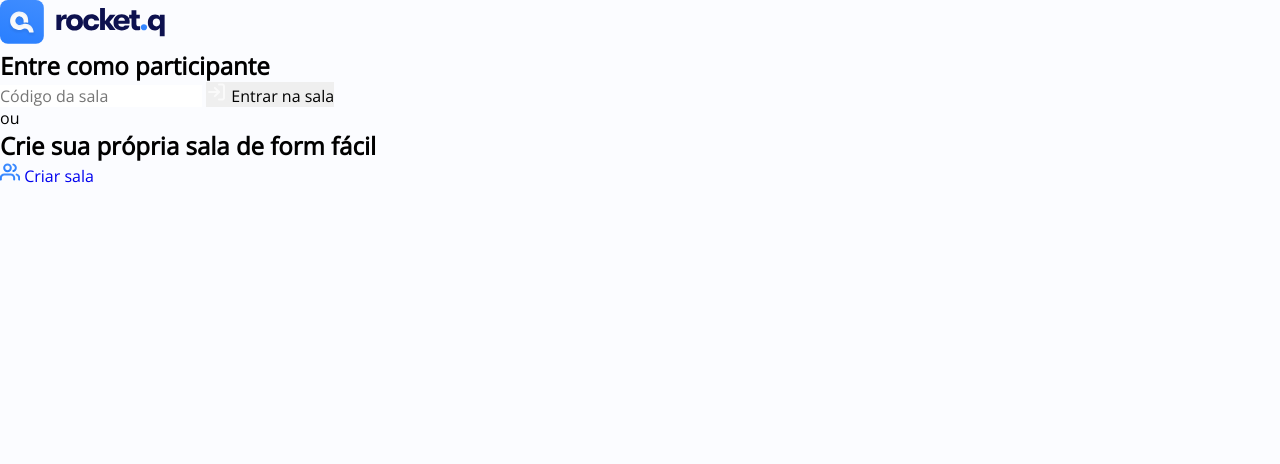
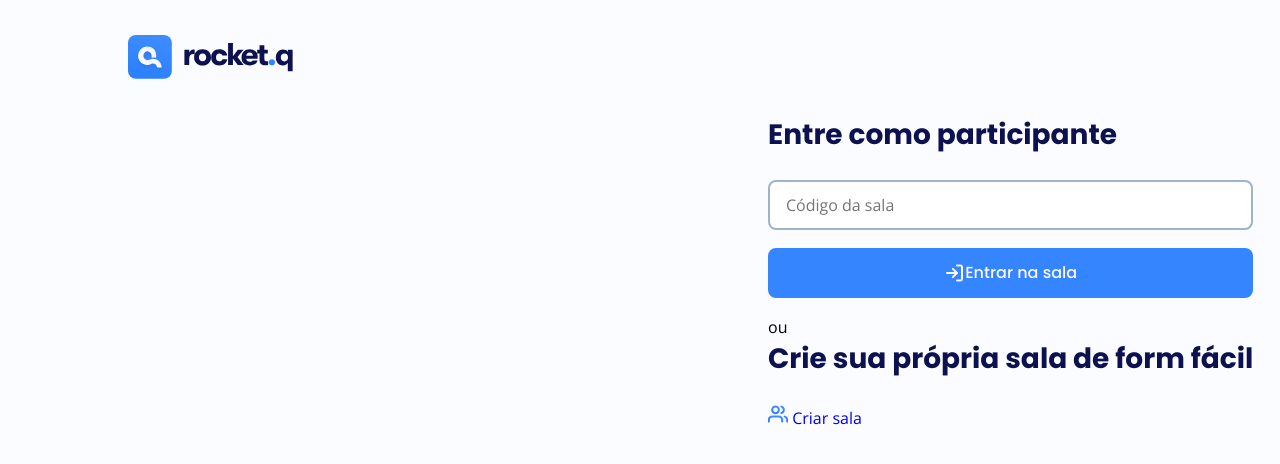
Before and after one commit to Thlimass/NLW6, a web app: file home.html in a window 1280 px wide. Shown: the top 464 px of the page. Run offline with its HTML, style and script files only (its server is not run), Linux system fonts and the light colour scheme.

Commit message:
add mais estilo a home.css e ao global.css

```diff
--- a/styles/global.css
+++ b/styles/global.css
@@ -54,3 +54,52 @@ body, button, input, textarea{
   white-space: nowrap;
   border-width: 0;
 }
+
+/* -----INPUT AND BUTTONS----- */
+input, button, .button{
+  border-radius: .8rem;
+  height: 5rem;
+}
+
+button, .button{
+  font-family: 'Poppins';
+  font-weight: 500;
+  line-height: 0;
+
+  display: flex;
+  align-items: center;
+  justify-content: center;
+
+  background: var(--blue);
+  color: var(--white);
+
+  transition: filter .2s;
+
+  cursor: pointer;
+}
+
+button:hover, .button:hover{
+  filter: brightness(1.2);
+}
+
+button > img
+.button > img{
+  margin-right: 1rem;
+  width: 2rem;
+}
+
+button.outlined,
+.button.outlined{
+  background: var(--white);
+  color: var(--blue);
+  border: .2rem solid var(--blue);
+}
+
+.content header{
+  width: 80%;
+  margin: 3.5rem auto;
+}
+
+.content head img{
+  width: 16.7rem;
+}
--- a/styles/home.css
+++ b/styles/home.css
@@ -0,0 +1,46 @@
+.content{
+  display: grid;
+  grid-template-columns: 60% 40%;
+  grid-template-rows: 11.4rem 1fr;
+
+  grid-template-areas:
+  'header header'
+  'left right'
+}
+
+header{
+  grid-area: header;
+}
+
+#bg{
+  grid-area: left;
+
+  background: url('/assets/home-bg-img.svg') no-repeat top/contain;
+}
+
+main{
+  grid-area: right;
+  display: flex;
+  align-items: center;
+}
+
+main .container {
+  width: min(36.3rem 100%);
+}
+
+main h2{
+    font-family: 'Poppins', sans-serif;
+    color: var(--black);
+    font-size: clamp(20px, 5vw, 2.8rem);
+    margin-bottom: 2.4rem;
+}
+
+input{
+  border: .2rem solid var(--grey-blue);
+  padding: 0 1.6rem;
+}
+
+input, button, .button{
+  width: 100%;
+  margin-bottom: 1.8rem;
+}
```
